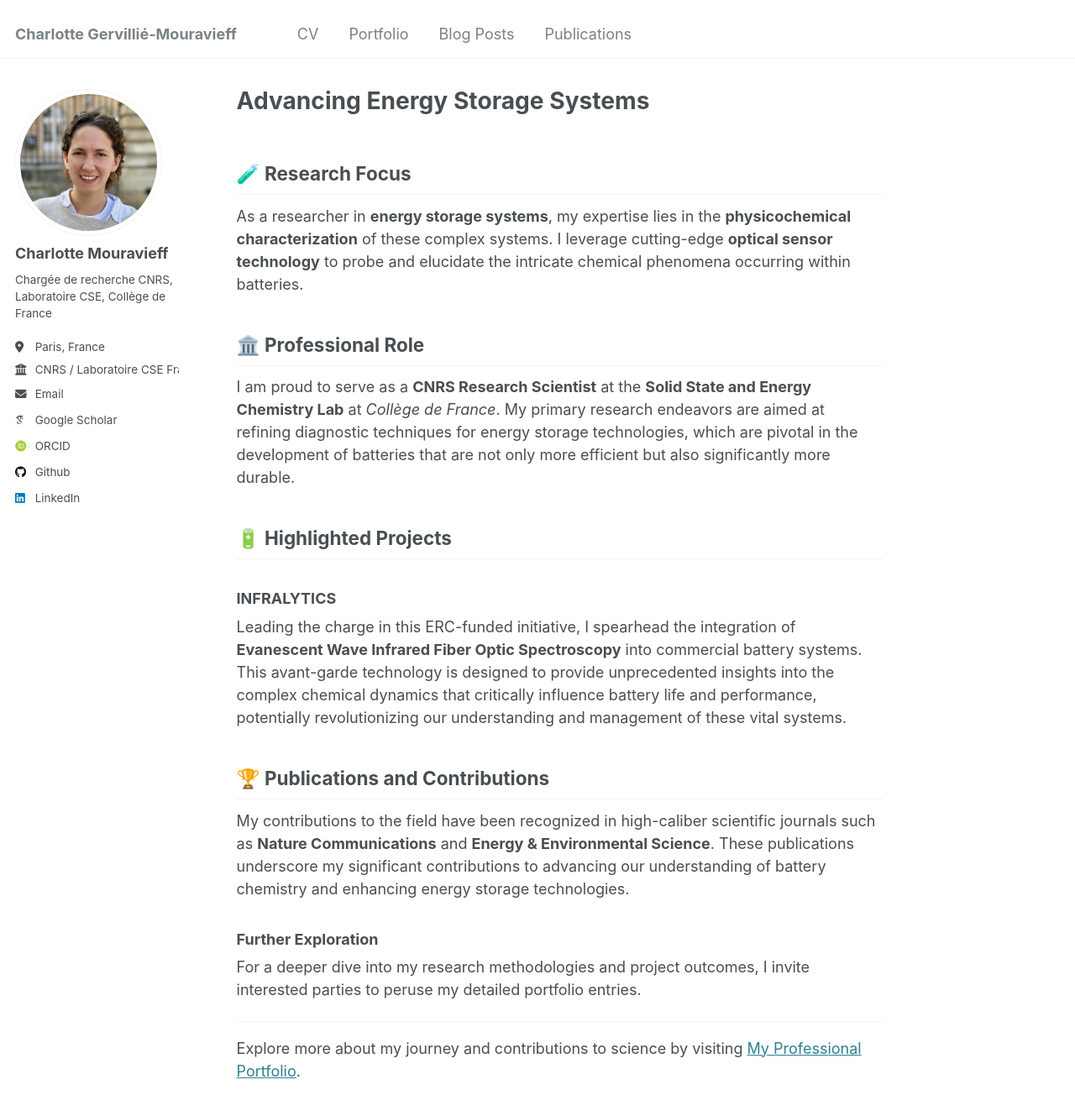
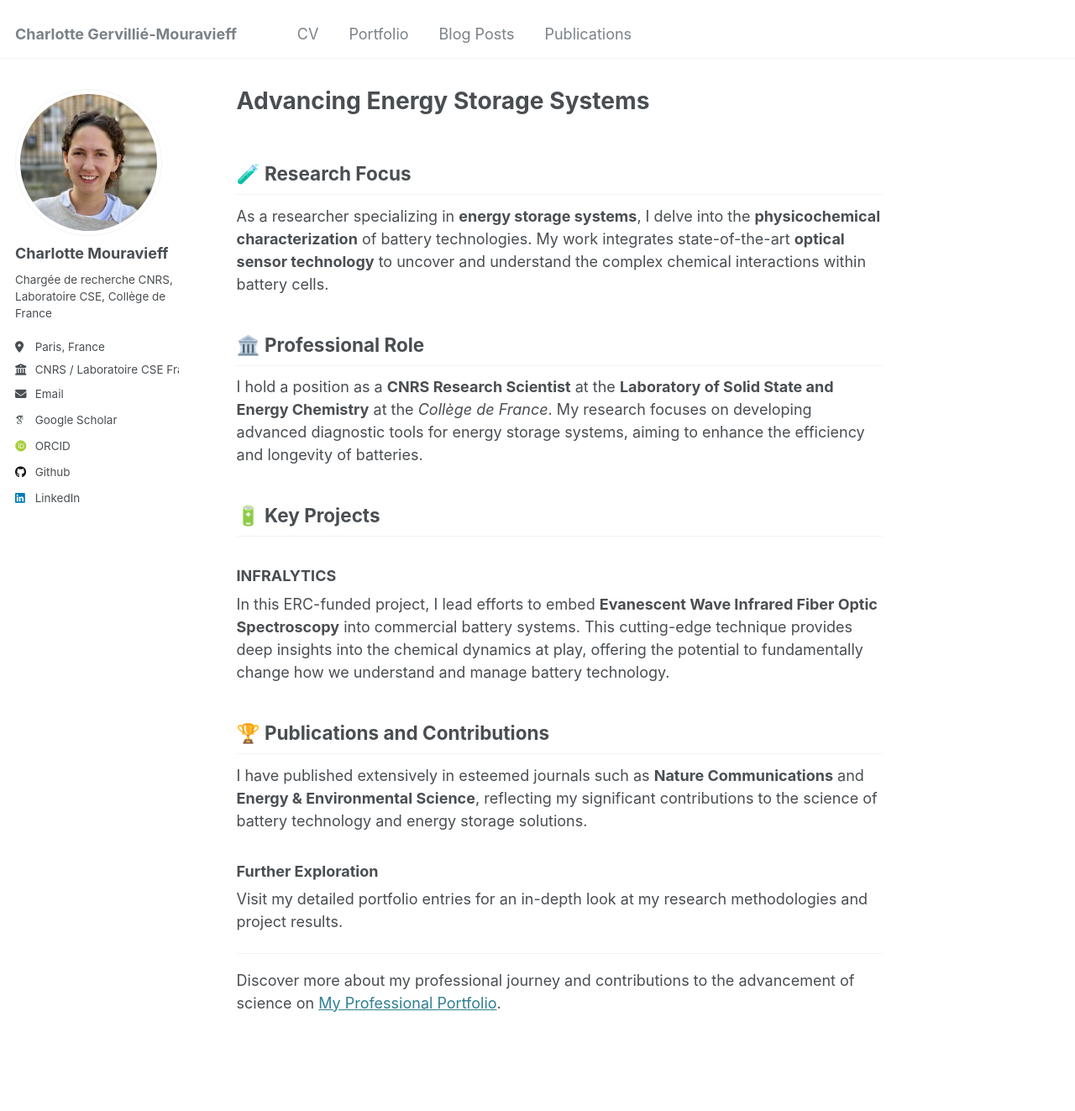
Before and after one commit to charlotte-mouravieff/charlotte-mouravieff.github.io, a Jekyll site: the page built from _pages/about.md, in a window 1280 px wide and 1400 px high. Shown: the top 1323 px of the window at 84% size. Built offline with Jekyll 4.4.1, drawn with Linux system fonts in a browser that asks for light colours; some web fonts are replaced.

Commit message:
Update about.md

```diff
--- a/_pages/about.md
+++ b/_pages/about.md
@@ -8,21 +8,21 @@ redirect_from:
 ---
 
 ## 🧪 Research Focus
-As a researcher in **energy storage systems**, my expertise lies in the **physicochemical characterization** of these complex systems. I leverage cutting-edge **optical sensor technology** to probe and elucidate the intricate chemical phenomena occurring within batteries.
+As a researcher specializing in **energy storage systems**, I delve into the **physicochemical characterization** of battery technologies. My work integrates state-of-the-art **optical sensor technology** to uncover and understand the complex chemical interactions within battery cells.
 
 ## 🏛️ Professional Role
-I am proud to serve as a **CNRS Research Scientist** at the **Solid State and Energy Chemistry Lab** at *Collège de France*. My primary research endeavors are aimed at refining diagnostic techniques for energy storage technologies, which are pivotal in the development of batteries that are not only more efficient but also significantly more durable.
+I hold a position as a **CNRS Research Scientist** at the **Laboratory of Solid State and Energy Chemistry** at the *Collège de France*. My research focuses on developing advanced diagnostic tools for energy storage systems, aiming to enhance the efficiency and longevity of batteries.
 
-## 🔋 Highlighted Projects
+## 🔋 Key Projects
 ### INFRALYTICS
-Leading the charge in this ERC-funded initiative, I spearhead the integration of **Evanescent Wave Infrared Fiber Optic Spectroscopy** into commercial battery systems. This avant-garde technology is designed to provide unprecedented insights into the complex chemical dynamics that critically influence battery life and performance, potentially revolutionizing our understanding and management of these vital systems.
+In this ERC-funded project, I lead efforts to embed **Evanescent Wave Infrared Fiber Optic Spectroscopy** into commercial battery systems. This cutting-edge technique provides deep insights into the chemical dynamics at play, offering the potential to fundamentally change how we understand and manage battery technology.
 
 ## 🏆 Publications and Contributions
-My contributions to the field have been recognized in high-caliber scientific journals such as **Nature Communications** and **Energy & Environmental Science**. These publications underscore my significant contributions to advancing our understanding of battery chemistry and enhancing energy storage technologies.
+I have published extensively in esteemed journals such as **Nature Communications** and **Energy & Environmental Science**, reflecting my significant contributions to the science of battery technology and energy storage solutions.
 
 ### Further Exploration
-For a deeper dive into my research methodologies and project outcomes, I invite interested parties to peruse my detailed portfolio entries.
+Visit my detailed portfolio entries for an in-depth look at my research methodologies and project results.
 
 ---
 
-Explore more about my journey and contributions to science by visiting [My Professional Portfolio](https://charlotte-mouravieff.github.io/portfolio/).
+Discover more about my professional journey and contributions to the advancement of science on [My Professional Portfolio](https://charlotte-mouravieff.github.io/portfolio/).
```
